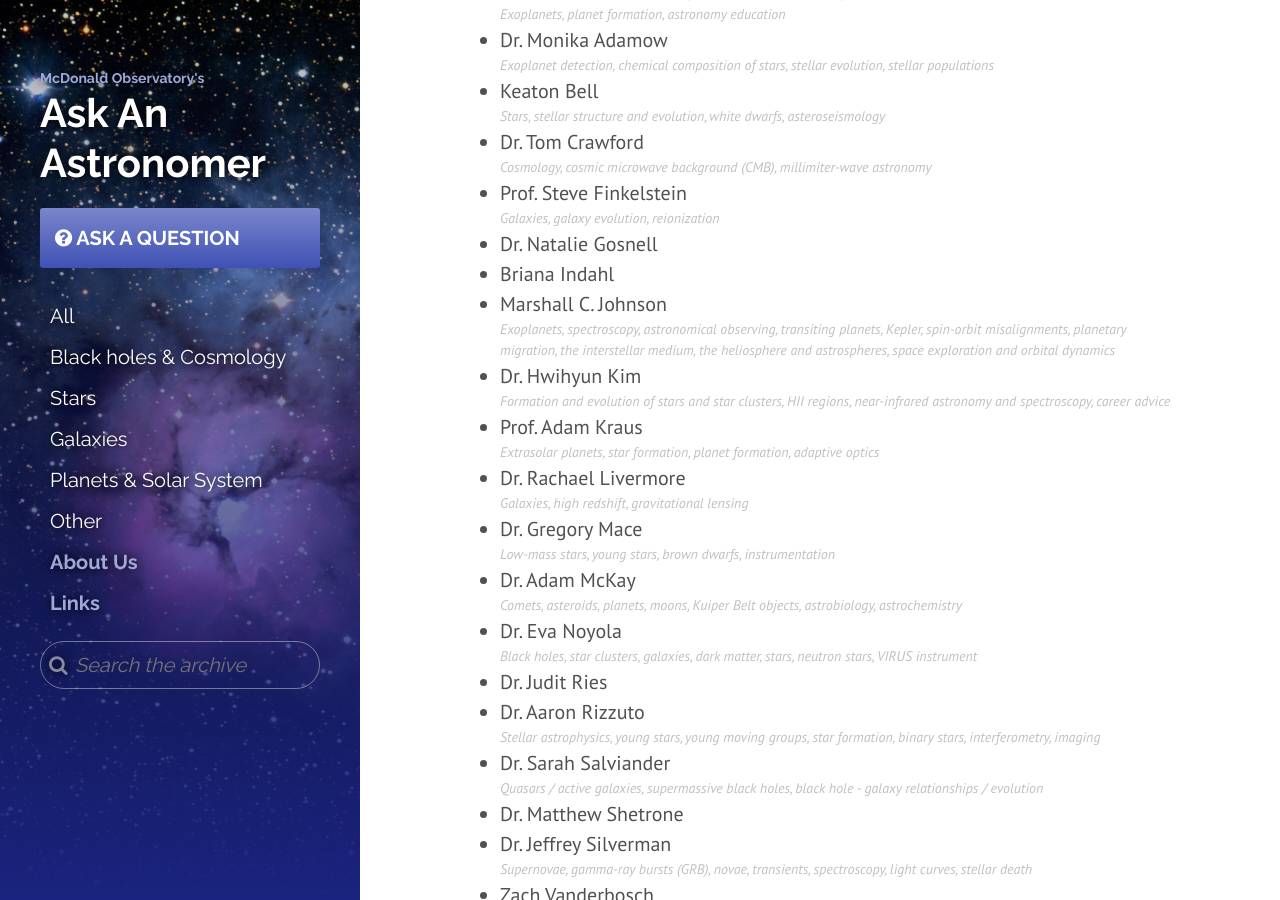
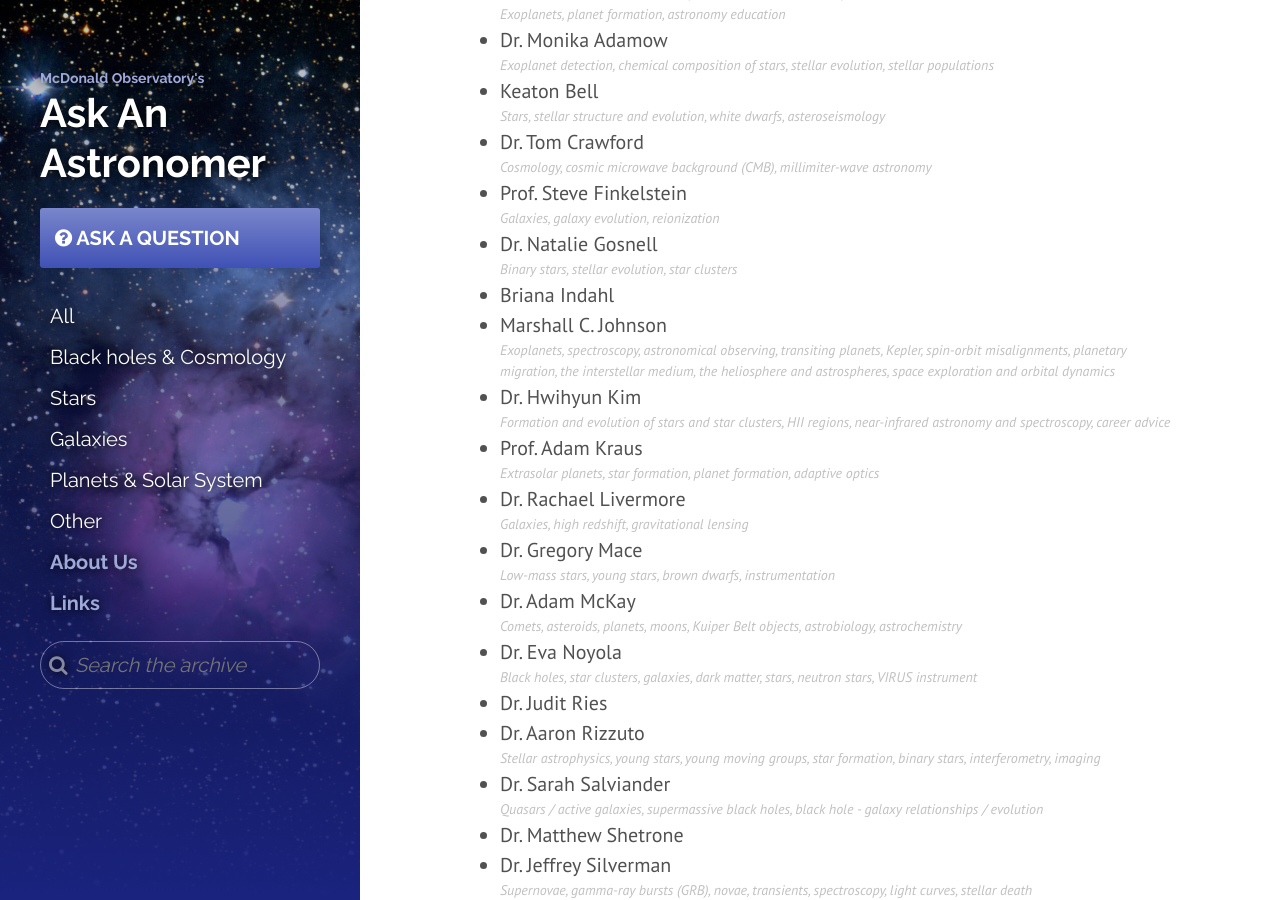
Before and after one commit to askanastronomer/askanastronomer.github.io, a Jekyll site: the page built from about.md, in a window 1280 px wide and 900 px high, scrolled down 594 px. Built offline with Jekyll 4.4.1, drawn with Linux system fonts in a browser that asks for light colours; nearby versions of some CDN libraries.

Commit message:
Added NG's specialty

```diff
--- a/about.md
+++ b/about.md
@@ -20,7 +20,7 @@ font-size:0.7rem;
 * Keaton Bell *Stars, stellar structure and evolution, white dwarfs, asteroseismology*
 * Dr. Tom Crawford *Cosmology, cosmic microwave background (CMB), millimiter-wave astronomy*
 * Prof. Steve Finkelstein *Galaxies, galaxy evolution, reionization*
-* Dr. Natalie Gosnell
+* Dr. Natalie Gosnell *Binary stars, stellar evolution, star clusters*
 * Briana Indahl
 * Marshall C. Johnson *Exoplanets, spectroscopy, astronomical observing, transiting planets, Kepler, spin-orbit misalignments, planetary migration, the interstellar medium, the heliosphere and astrospheres, space exploration and orbital dynamics*
 * Dr. Hwihyun Kim *Formation and evolution of stars and star clusters, HII regions, near-infrared astronomy and spectroscopy, career advice*
```
